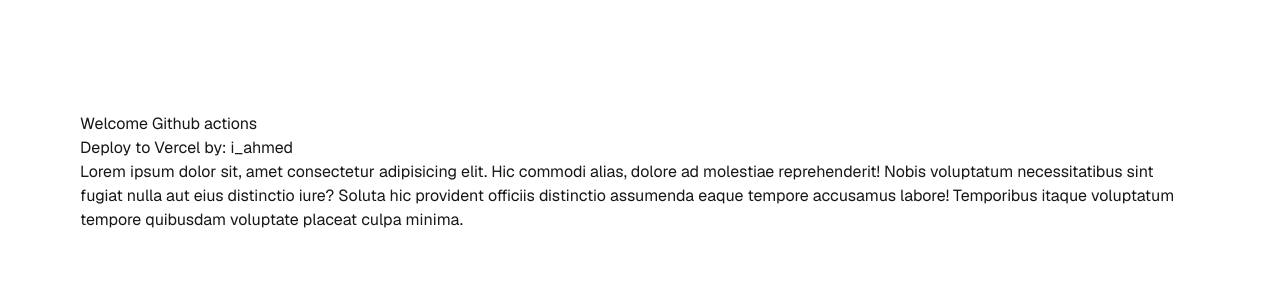
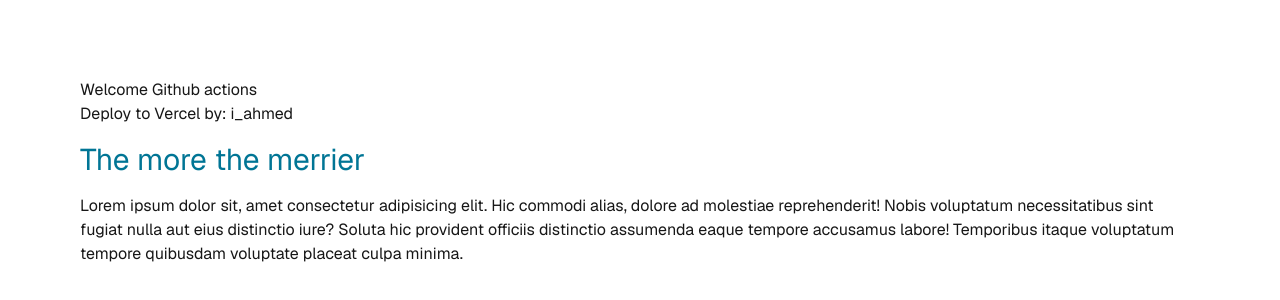
Before and after one commit to sajib999/github-actions-test, a Next.js app: page / in a window 1280 px wide. Shown: the part 228-528 px from the top of the page. Built offline with nearby package versions, Linux system fonts and the light colour scheme.

Commit message:
Add h tag

```diff
--- a/app/page.tsx
+++ b/app/page.tsx
@@ -7,6 +7,7 @@
             Welcome <span>Github actions</span>
           </h1>
           <p>Deploy to Vercel by: i_ahmed</p>
+          <h1 className='text-3xl text-cyan-700 py-4'>The more the merrier</h1>
           <p>
             Lorem ipsum dolor sit, amet consectetur adipisicing elit. Hic
             commodi alias, dolore ad molestiae reprehenderit! Nobis voluptatum
```
